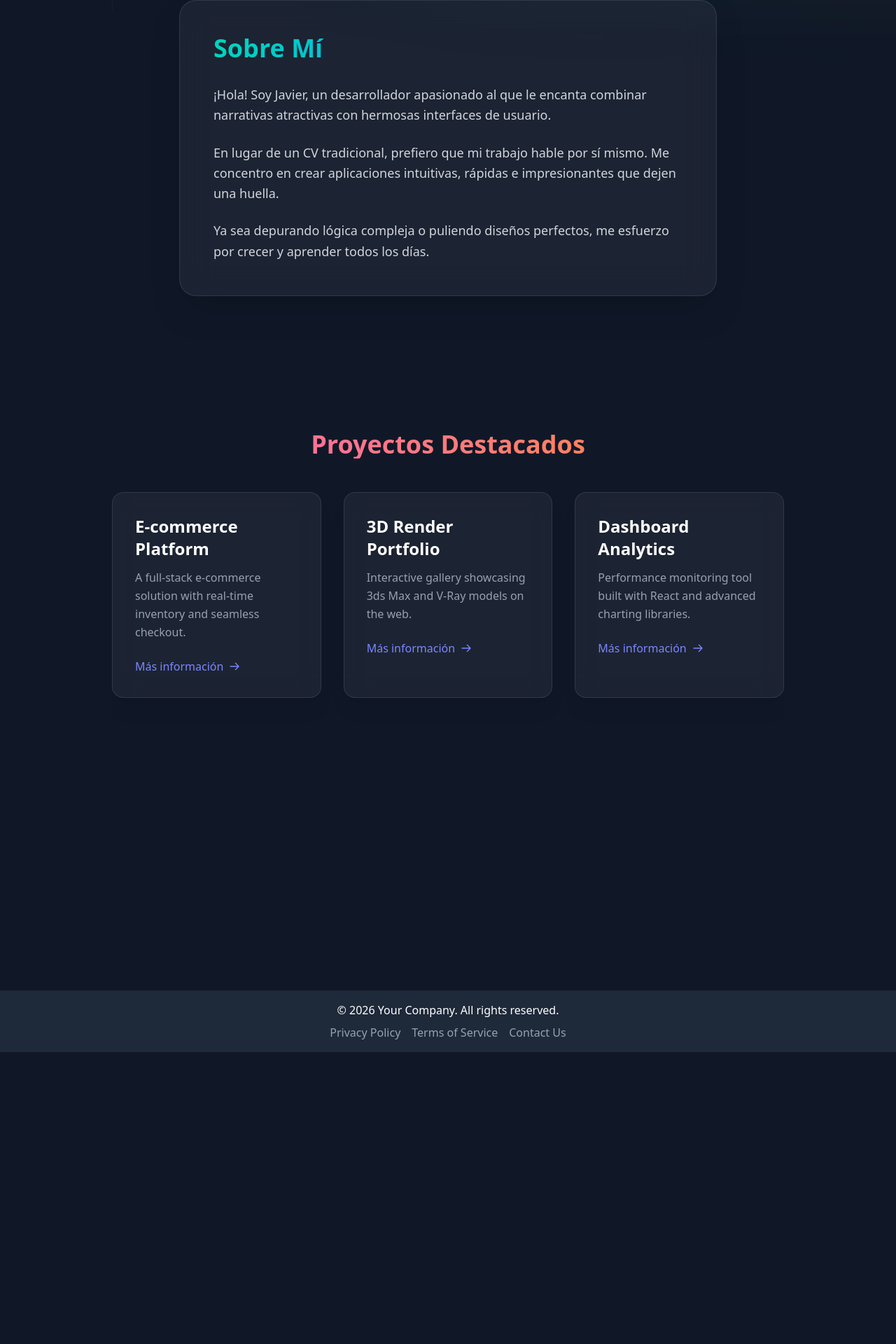
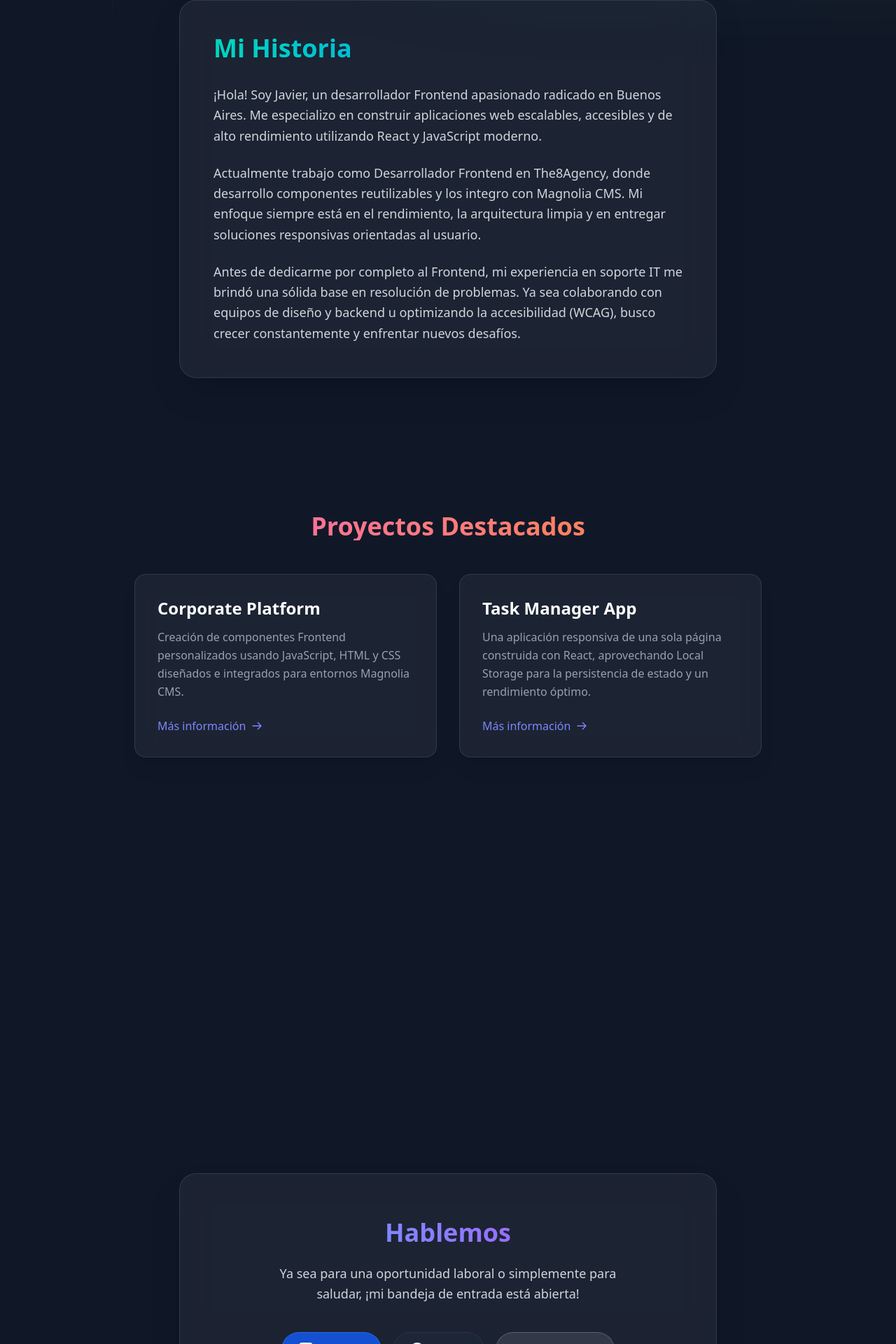
Before and after one commit to riqujavier/my-name-is, a Next.js app: page / in a window 1280 px wide. Shown: the part 880-2800 px from the top of the page at 70% size. Before the commit the page ends 2383 px from the top, so only its background shows below. Built offline with nearby package versions, Linux system fonts and the light colour scheme.

Commit message:
Actualizar mi info y contact

```diff
--- a/app/page.tsx
+++ b/app/page.tsx
@@ -2,6 +2,7 @@ import MouseEffect from "@/components/MouseEffect";
 import Hero from "@/components/Hero";
 import AboutMe from "@/components/AboutMe";
 import Projects from "@/components/Projects";
+import Contact from "@/components/Contact";
 
 export default function Home() {
   return (
@@ -14,6 +15,9 @@ export default function Home() {
       <div id="projects" className="scroll-mt-32 min-h-screen">
         <Projects />
       </div>
+      <div id="contact" className="scroll-mt-32">
+        <Contact />
+      </div>
     </div>
   )
 }
--- a/components/Contact.tsx
+++ b/components/Contact.tsx
@@ -1,47 +1,33 @@
+'use client';
 import React from 'react';
+import { useLanguage } from './LanguageContext';
 
 const Contact: React.FC = () => {
+    const { t } = useLanguage();
+
     return (
-        <section id="contact" className="bg-gray-100 py-12">
-            <div className="container mx-auto px-4">
-                <h2 className="text-3xl font-bold text-center mb-8">Contact Me</h2>
-                <form className="max-w-lg mx-auto bg-white p-8 rounded-lg shadow-md">
-                    <div className="mb-4">
-                        <label htmlFor="name" className="block text-gray-700 font-bold mb-2">Name</label>
-                        <input
-                            type="text"
-                            id="name"
-                            className="w-full px-3 py-2 border border-gray-300 rounded-lg focus:outline-none focus:border-blue-500"
-                            placeholder="Your Name"
-                        />
-                    </div>
-                    <div className="mb-4">
-                        <label htmlFor="email" className="block text-gray-700 font-bold mb-2">Email</label>
-                        <input
-                            type="email"
-                            id="email"
-                            className="w-full px-3 py-2 border border-gray-300 rounded-lg focus:outline-none focus:border-blue-500"
-                            placeholder="Your Email"
-                        />
-                    </div>
-                    <div className="mb-4">
-                        <label htmlFor="message" className="block text-gray-700 font-bold mb-2">Message</label>
-                        <textarea
-                            id="message"
-                            className="w-full px-3 py-2 border border-gray-300 rounded-lg focus:outline-none focus:border-blue-500"
-                            placeholder="Your Message"
-                            rows={5}
-                        ></textarea>
-                    </div>
-                    <div className="text-center">
-                        <button
-                            type="submit"
-                            className="bg-blue-500 text-white px-4 py-2 rounded-lg hover:bg-blue-600 focus:outline-none focus:bg-blue-600"
-                        >
-                            Send Message
-                        </button>
-                    </div>
-                </form>
+        <section className="py-24 relative z-10 flex justify-center items-center px-4">
+            <div className="bg-white/5 backdrop-blur-xl border border-white/10 shadow-2xl rounded-3xl p-10 md:p-16 max-w-3xl w-full text-center transition-all duration-300 hover:bg-white/10">
+                <h2 className="text-4xl font-bold mb-6 text-transparent bg-clip-text bg-gradient-to-r from-blue-400 to-purple-500">
+                    {t('contact_title')}
+                </h2>
+                <p className="text-gray-300 text-lg mb-10 leading-relaxed max-w-lg mx-auto">
+                    {t('contact_desc')}
+                </p>
+                <div className="flex flex-col sm:flex-row justify-center items-center gap-4 flex-wrap">
+                    <a href="https://linkedin.com/in/javier-ariel-riquelme" target="_blank" rel="noopener noreferrer" className="px-6 py-3 rounded-full bg-blue-600/80 hover:bg-blue-500 border border-blue-400/30 transition-all duration-300 text-white font-medium shadow-lg hover:shadow-blue-500/30 flex items-center gap-2 w-full sm:w-auto justify-center">
+                        <svg className="w-5 h-5 fill-current" viewBox="0 0 24 24"><path d="M19 0h-14c-2.761 0-5 2.239-5 5v14c0 2.761 2.239 5 5 5h14c2.762 0 5-2.239 5-5v-14c0-2.761-2.238-5-5-5zm-11 19h-3v-11h3v11zm-1.5-12.268c-.966 0-1.75-.79-1.75-1.764s.784-1.764 1.75-1.764 1.75.79 1.75 1.764-.783 1.764-1.75 1.764zm13.5 12.268h-3v-5.604c0-3.368-4-3.113-4 0v5.604h-3v-11h3v1.765c1.396-2.586 7-2.777 7 2.476v6.759z"/></svg>
+                        LinkedIn
+                    </a>
+                    <a href="https://github.com/riqujavier" target="_blank" rel="noopener noreferrer" className="px-6 py-3 rounded-full bg-gray-800/80 hover:bg-gray-700 border border-gray-600/30 transition-all duration-300 text-white font-medium shadow-lg hover:shadow-gray-700/30 flex items-center gap-2 w-full sm:w-auto justify-center">
+                        <svg className="w-5 h-5 fill-current" viewBox="0 0 24 24"><path d="M12 0c-6.626 0-12 5.373-12 12 0 5.302 3.438 9.8 8.207 11.387.599.111.793-.261.793-.577v-2.234c-3.338.726-4.033-1.416-4.033-1.416-.546-1.387-1.333-1.756-1.333-1.756-1.089-.745.083-.729.083-.729 1.205.084 1.839 1.237 1.839 1.237 1.07 1.834 2.807 1.304 3.492.997.107-.775.418-1.305.762-1.604-2.665-.305-5.467-1.334-5.467-5.931 0-1.311.469-2.381 1.236-3.221-.124-.303-.535-1.524.117-3.176 0 0 1.008-.322 3.301 1.23.957-.266 1.983-.399 3.003-.404 1.02.005 2.047.138 3.006.404 2.291-1.552 3.297-1.23 3.297-1.23.653 1.653.242 2.874.118 3.176.77.84 1.235 1.911 1.235 3.221 0 4.609-2.807 5.624-5.479 5.921.43.372.823 1.102.823 2.222v3.293c0 .319.192.694.801.576 4.765-1.589 8.199-6.086 8.199-11.386 0-6.627-5.373-12-12-12z"/></svg>
+                        GitHub
+                    </a>
+                    <a href="mailto:riquelmejavierariel@gmail.com" className="px-6 py-3 rounded-full bg-white/10 hover:bg-white/20 border border-white/20 transition-all duration-300 text-white font-medium shadow-lg flex items-center gap-2 w-full sm:w-auto justify-center">
+                        <svg className="w-5 h-5" fill="none" stroke="currentColor" viewBox="0 0 24 24"><path strokeLinecap="round" strokeLinejoin="round" strokeWidth={2} d="M3 8l7.89 5.26a2 2 0 002.22 0L21 8M5 19h14a2 2 0 002-2V7a2 2 0 00-2-2H5a2 2 0 00-2 2v10a2 2 0 002 2z"/></svg>
+                        {t('contact_btn')}
+                    </a>
+                </div>
             </div>
         </section>
     );
--- a/components/LanguageContext.tsx
+++ b/components/LanguageContext.tsx
@@ -15,26 +15,32 @@ const translations = {
     nav_projects: 'Projects',
     nav_contact: 'Contact',
     hero_title: "I'm Javier Riquelme",
-    hero_subtitle: "Crafting modern web experiences.",
-    about_title: "About Me",
-    about_p1: "Hello! I'm Javier, a passionate developer who loves blending engaging narratives with beautiful user interfaces.",
-    about_p2: "Instead of a traditional CV, I prefer to let my work speak for itself. I focus on creating intuitive, performant, and stunning applications that leave a lasting impression.",
-    about_p3: "Whether I'm debugging complex logic or polishing pixel-perfect designs, I strive to grow and learn every single day.",
+    hero_subtitle: "Frontend Developer | React & Next.js",
+    about_title: "My Journey",
+    about_p1: "Hello! I'm Javier, a passionate Frontend Developer based in Buenos Aires. I specialize in building scalable, accessible, and high-performance web applications using React and modern JavaScript.",
+    about_p2: "Currently, I work as a Frontend Developer at The8Agency, where I develop reusable components for production environments and integrate them with Magnolia CMS. My focus is always on performance, clean architecture, and delivering responsive, user-focused solutions.",
+    about_p3: "Before transitioning fully to Frontend, my background in IT support gave me a strong foundation in problem-solving. Whether I'm collaborating with design and backend teams or optimizing accessibility (WCAG), I am constantly growing and eager for new challenges.",
     projects_title: "Featured Projects",
-    projects_learn_more: "Learn more"
+    projects_learn_more: "Learn more",
+    contact_title: "Let's Connect",
+    contact_desc: "Whether you have a question or just want to collaborate, my inbox is open!",
+    contact_btn: "Send Email"
   },
   es: {
     nav_about: 'Sobre Mí',
     nav_projects: 'Proyectos',
     nav_contact: 'Contacto',
     hero_title: "Soy Javier Riquelme",
-    hero_subtitle: "Creando experiencias web modernas.",
-    about_title: "Sobre Mí",
-    about_p1: "¡Hola! Soy Javier, un desarrollador apasionado al que le encanta combinar narrativas atractivas con hermosas interfaces de usuario.",
-    about_p2: "En lugar de un CV tradicional, prefiero que mi trabajo hable por sí mismo. Me concentro en crear aplicaciones intuitivas, rápidas e impresionantes que dejen una huella.",
-    about_p3: "Ya sea depurando lógica compleja o puliendo diseños perfectos, me esfuerzo por crecer y aprender todos los días.",
+    hero_subtitle: "Frontend Developer | React & Next.js",
+    about_title: "Mi Historia",
+    about_p1: "¡Hola! Soy Javier, un desarrollador Frontend apasionado radicado en Buenos Aires. Me especializo en construir aplicaciones web escalables, accesibles y de alto rendimiento utilizando React y JavaScript moderno.",
+    about_p2: "Actualmente trabajo como Desarrollador Frontend en The8Agency, donde desarrollo componentes reutilizables y los integro con Magnolia CMS. Mi enfoque siempre está en el rendimiento, la arquitectura limpia y en entregar soluciones responsivas orientadas al usuario.",
+    about_p3: "Antes de dedicarme por completo al Frontend, mi experiencia en soporte IT me brindó una sólida base en resolución de problemas. Ya sea colaborando con equipos de diseño y backend u optimizando la accesibilidad (WCAG), busco crecer constantemente y enfrentar nuevos desafíos.",
     projects_title: "Proyectos Destacados",
-    projects_learn_more: "Más información"
+    projects_learn_more: "Más información",
+    contact_title: "Hablemos",
+    contact_desc: "Ya sea para una oportunidad laboral o simplemente para saludar, ¡mi bandeja de entrada está abierta!",
+    contact_btn: "Enviar Email"
   }
 };
 
--- a/components/Navbar.tsx
+++ b/components/Navbar.tsx
@@ -20,6 +20,9 @@ const Navbar: React.FC = () => {
                         <li>
                             <a href="#projects" className="text-sm font-medium text-gray-300 hover:text-white transition-colors">{t('nav_projects')}</a>
                         </li>
+                        <li>
+                            <a href="#contact" className="text-sm font-medium text-gray-300 hover:text-white transition-colors">{t('nav_contact')}</a>
+                        </li>
                     </ul>
                     <button
                         onClick={toggleLanguage}
--- a/components/Projects.tsx
+++ b/components/Projects.tsx
@@ -4,37 +4,38 @@ import { useLanguage } from './LanguageContext';
 
 const projects = [
     {
-        title: 'E-commerce Platform',
-        description: 'A full-stack e-commerce solution with real-time inventory and seamless checkout.',
+        title: 'Corporate Platform',
+        description: {
+            en: 'Built custom frontend components using JavaScript, HTML, and CSS tailored and integrated for Magnolia CMS environments.',
+            es: 'Creación de componentes Frontend personalizados usando JavaScript, HTML y CSS diseñados e integrados para entornos Magnolia CMS.'
+        },
         link: '#'
     },
     {
-        title: '3D Render Portfolio',
-        description: 'Interactive gallery showcasing 3ds Max and V-Ray models on the web.',
-        link: '#'
-    },
-    {
-        title: 'Dashboard Analytics',
-        description: 'Performance monitoring tool built with React and advanced charting libraries.',
+        title: 'Task Manager App',
+        description: {
+            en: 'A responsive single-page application built with React, leveraging Local Storage for state persistence and optimal performance.',
+            es: 'Una aplicación responsiva de una sola página construida con React, aprovechando Local Storage para la persistencia de estado y un rendimiento óptimo.'
+        },
         link: '#'
     }
 ];
 
 const Projects: React.FC = () => {
-    const { t } = useLanguage();
+    const { t, language } = useLanguage();
 
     return (
-        <section className="py-12 relative z-10">
-            <div className="container mx-auto">
+        <section className="py-12 relative z-10 w-full overflow-hidden">
+            <div className="container mx-auto px-4 md:px-0">
                 <h2 className="text-3xl md:text-4xl font-bold text-center mb-12 text-transparent bg-clip-text bg-gradient-to-r from-pink-400 to-orange-400">
                     {t('projects_title')}
                 </h2>
-                <div className="grid grid-cols-1 md:grid-cols-2 lg:grid-cols-3 gap-8">
+                <div className="grid grid-cols-1 md:grid-cols-2 lg:grid-cols-2 max-w-4xl mx-auto gap-8">
                     {projects.map((project, index) => (
-                        <div key={index} className="bg-white/5 backdrop-blur-lg border border-white/10 p-8 rounded-2xl shadow-xl hover:-translate-y-2 hover:bg-white/10 hover:border-white/20 transition-all duration-300 group">
+                        <div key={index} className="bg-white/5 backdrop-blur-lg border border-white/10 p-8 rounded-2xl shadow-xl hover:-translate-y-2 hover:bg-white/10 hover:border-white/20 transition-all duration-300 group flex flex-col h-full">
                             <h3 className="text-2xl font-semibold mb-3 text-white group-hover:text-indigo-300 transition-colors">{project.title}</h3>
-                            <p className="text-gray-400 mb-6 leading-relaxed font-light">{project.description}</p>
-                            <a href={project.link} className="inline-flex items-center text-indigo-400 hover:text-indigo-300 font-medium transition-colors">
+                            <p className="text-gray-400 mb-6 leading-relaxed font-light flex-grow">{project.description[language]}</p>
+                            <a href={project.link} className="inline-flex items-center text-indigo-400 hover:text-indigo-300 font-medium transition-colors mt-auto w-fit">
                                 {t('projects_learn_more')}
                                 <svg className="w-4 h-4 ml-2 group-hover:translate-x-2 transition-transform" fill="none" stroke="currentColor" viewBox="0 0 24 24" xmlns="http://www.w3.org/2000/svg"><path strokeLinecap="round" strokeLinejoin="round" strokeWidth={2} d="M14 5l7 7m0 0l-7 7m7-7H3" /></svg>
                             </a>
```
